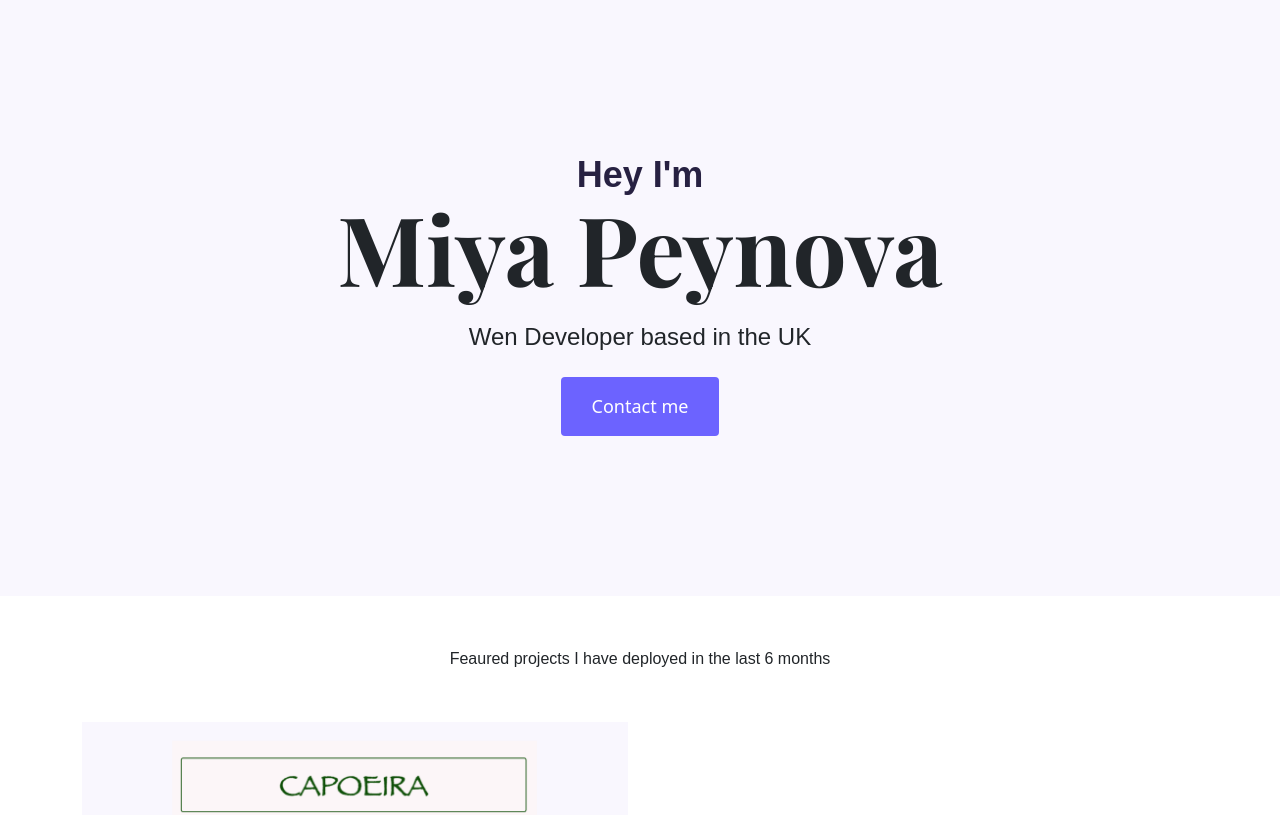
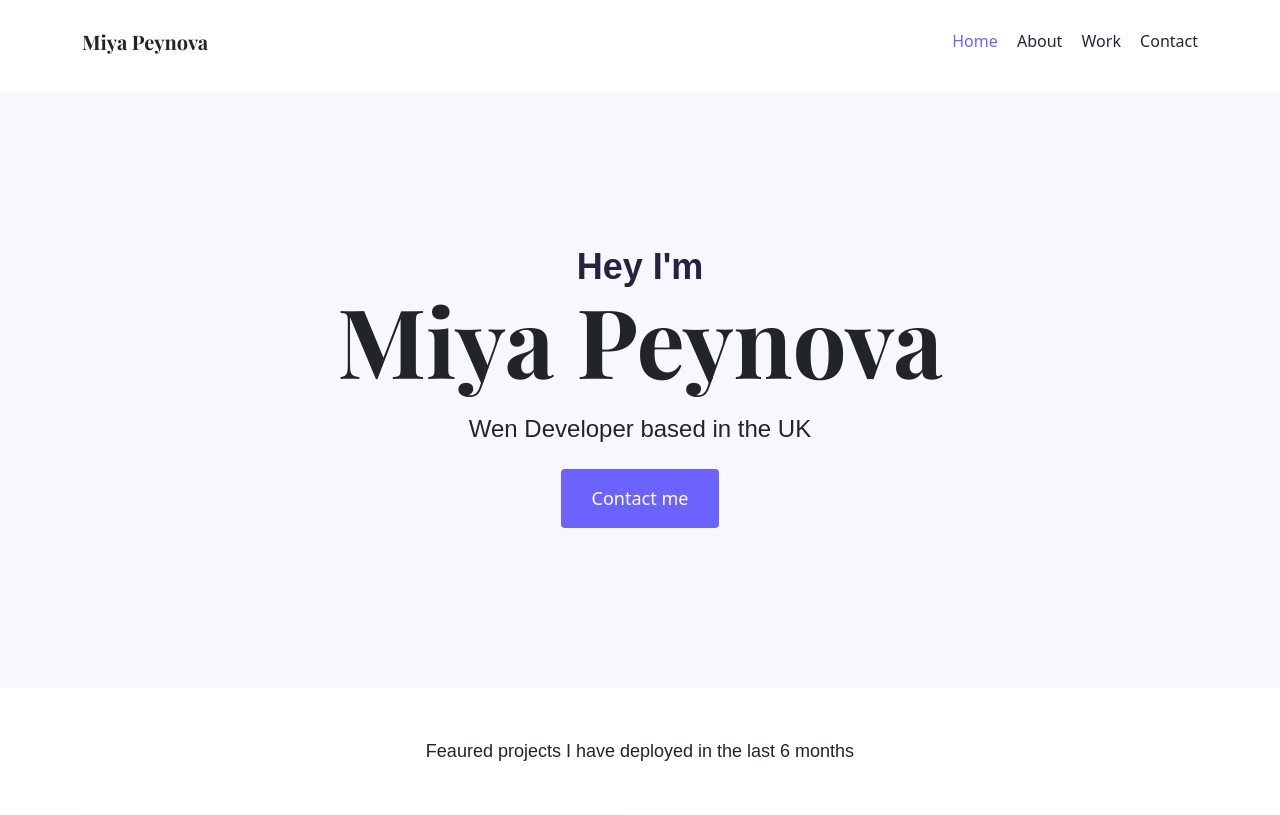
Before and after one commit to miya89/portfolio-project, a plain HTML site: page index.html in a window 1280 px wide. Shown: the top 815 px of the page. Drawn offline with nearby package versions, Linux system fonts and the light colour scheme.

Commit message:
Added nav bar

```diff
--- a/index.html
+++ b/index.html
@@ -16,10 +16,26 @@
             crossorigin="anonymous"></script>
             <script src="https://kit.fontawesome.com/8b168b27e7.js" crossorigin="anonymous"></script>
 
-
-
 </head>
 <body>
+    <div class="container">
+    <nav class="d-flex justify-content-between">
+
+        <h5 class="d-none d-sm-block">Miya Peynova</h4>
+        <ul>
+            <li class="active">
+           <a href="/">Home</a>
+            </li>
+            <li> <a href="/about.html">About</a>
+                </li>
+            <li>
+                <a href="/work.html">Work</a>
+            </li>
+            <li><a href="/contact.html">Contact </a></li>
+        </ul>
+
+    </nav>
+    </div>
     <div class="hero">
     <p>Hey I'm</p>
     <h1>Miya Peynova</h1>
@@ -39,13 +55,13 @@
 
             <div class="col">
                 <div class="project-description">
-<h2 class="mb-5">Capoeira project</h2>
-<p class="mb-4 text-muted">
+<h2 class="mb-3">Capoeira project</h2>
+<p class="mb-3 text-muted">
     Capoeira is a martial art developed by African slaves in Brazil at the beginning of the 16th century. As a holistic
     practice, capoeira helped enslaved Africans fight against oppression, strengthen themselves and their communities, and
     liberate them from their daily suffering.
 </p>
-<a href="#" class= "btn btn-branding-outline">Learn more</a>
+<a href="#" class="btn btn-branding-outline">Learn more</a>
 </div>
 <br />
 </div>
--- a/styles/portfolio.css
+++ b/styles/portfolio.css
@@ -20,11 +20,13 @@ h1 {
 h2 {
   font-size: 64px;
 }
-
+h5 {
+  padding: 10px 0;
+}
 p {
   font-family: var(--default-font);
   font-weight: normal;
-  font-size: 16px;
+  font-size: 18px;
   line-height: 30px;
 }
 
@@ -116,4 +118,34 @@ p {
     text-align: center;
     padding: 0;
   }
+
+  nav a {
+    font-size: 13px;
+  }
 }
+
+nav li {
+  display: inline;
+  list-style: none;
+  line-height: 42px;
+  margin-left: 15px;
+}
+
+nav ul {
+  padding: 0;
+  margin: 0;
+}
+
+nav {
+  padding: 20px 0;
+}
+
+nav a {
+  text-decoration: none;
+  color: #272142;
+  transition: all 100ms ease-in-out;
+}
+nav a:hover,
+nav li.active a {
+  color: var(--branding-color);
+}
```
Also changed, not shown: contact.html (+1 -1 lines).
